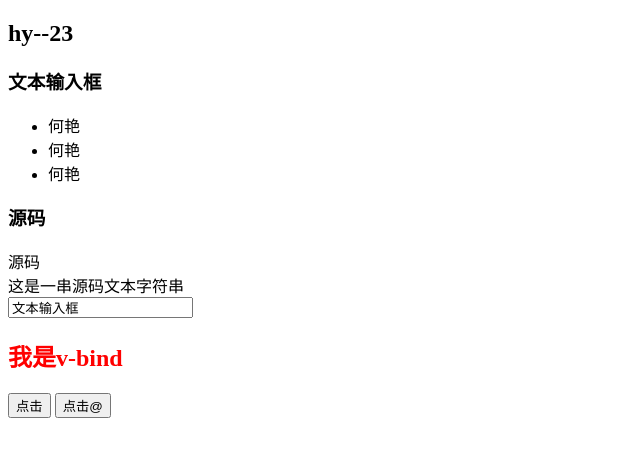
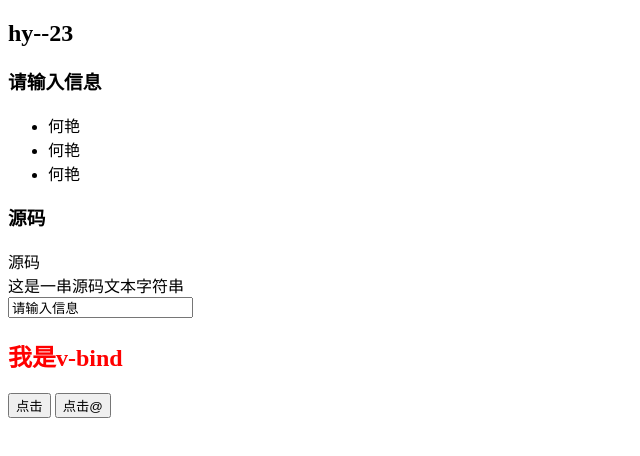
Before and after one commit to HY12345678/Vue-, a plain HTML site: page index.html in a window 1280 px wide. Shown: the full height of the page, 0-640 px from the left. Drawn offline with Linux system fonts and the light colour scheme.

Commit message:
修改index.html

```diff
--- a/index.html
+++ b/index.html
@@ -36,7 +36,7 @@
           msg:'源码'
         },
         myh2:'h2',
-        inputValue:'文本输入框',
+        inputValue:'请输入信息',
         htmlStr:'这是一串源码文本字符串'
       },
       methods:{
```
